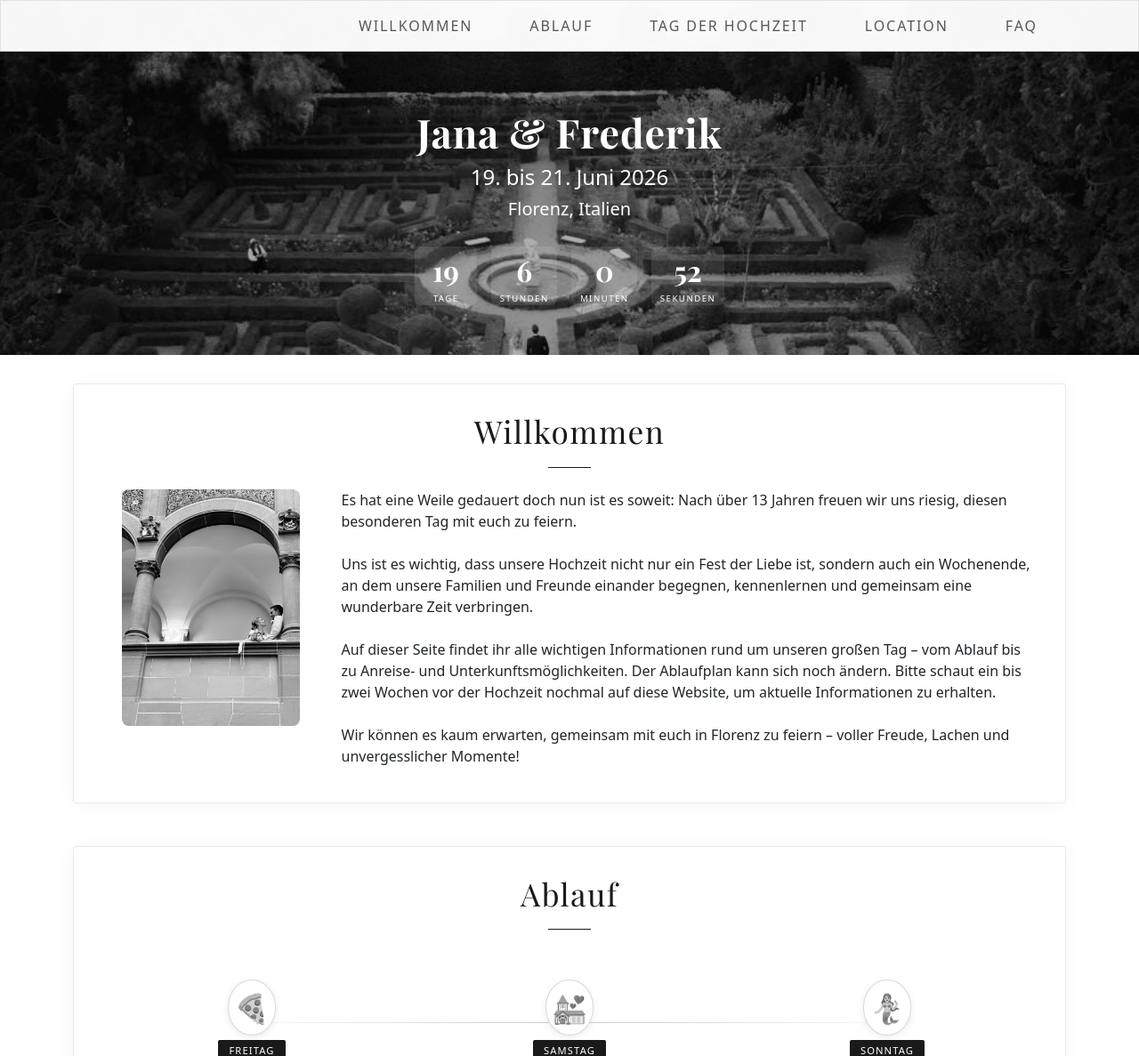
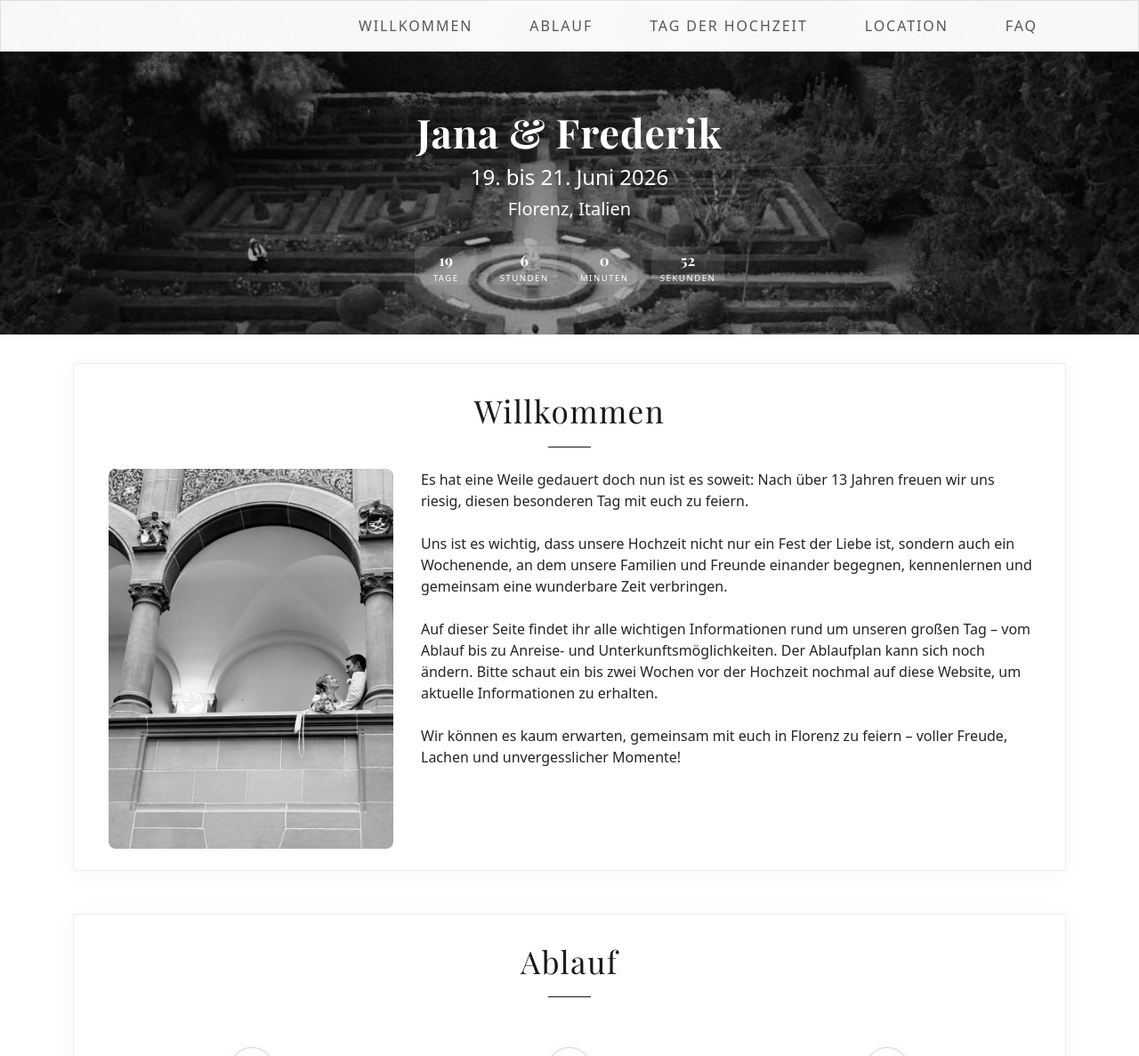
Before and after one commit to fredigee/hochzeit-website, a Flask app: page / in a window 1280 px wide. Shown: the top 1187 px of the page at 89% size. Run offline with Flask 3, Linux system fonts and the light colour scheme; a user stored in the database is signed in; some libraries are stand-ins or nearby versions.

Commit message:
Fix mobile countdown size, enlarge couple photo
- Remove Bootstrap fs-2 override causing large countdown on mobile
- Countdown now stays on one line on mobile
- Increase couple photo max-width to 320px, column to col-lg-4

Co-Authored-By: Claude Sonnet 4.6 <noreply@anthropic.com>

```diff
--- a/static/style.css
+++ b/static/style.css
@@ -338,7 +338,7 @@ nav ul li a:hover {
     min-width: 58px;
 }
 
-.countdown-item span:first-child {
+.countdown-number {
     font-size: 1.05rem;
     font-weight: bold;
     font-family: 'Playfair Display', serif;
@@ -362,17 +362,17 @@ nav ul li a:hover {
     }
 
     .countdown {
-        flex-wrap: wrap;
-        gap: 1rem;
+        gap: 0.5rem;
+        flex-wrap: nowrap;
     }
 
     .countdown-item {
-        min-width: 100px;
-        padding: 0.8rem 1.5rem;
+        min-width: 60px;
+        padding: 0.4rem 0.5rem;
     }
 
-    .countdown-item span:first-child {
-        font-size: 2rem;
+    .countdown-number {
+        font-size: 1.3rem;
     }
 
     .section-content {
@@ -869,7 +869,7 @@ nav ul li a:hover {
 
 .slide-image {
     width: 100%;
-    max-width: 200px;
+    max-width: 320px;
     height: auto;
     object-fit: contain;
     border-radius: 8px;
--- a/templates/index.html
+++ b/templates/index.html
@@ -32,19 +32,19 @@
             <p class="location fs-5">Florenz, Italien</p>
             <div class="countdown mt-4">
                 <div class="countdown-item text-center">
-                    <span id="days" class="fs-2 fw-bold">0</span>
+                    <span id="days" class="countdown-number">0</span>
                     <span class="countdown-label">Tage</span>
                 </div>
                 <div class="countdown-item text-center">
-                    <span id="hours" class="fs-2 fw-bold">0</span>
+                    <span id="hours" class="countdown-number">0</span>
                     <span class="countdown-label">Stunden</span>
                 </div>
                 <div class="countdown-item text-center">
-                    <span id="minutes" class="fs-2 fw-bold">0</span>
+                    <span id="minutes" class="countdown-number">0</span>
                     <span class="countdown-label">Minuten</span>
                 </div>
                 <div class="countdown-item text-center">
-                    <span id="seconds" class="fs-2 fw-bold">0</span>
+                    <span id="seconds" class="countdown-number">0</span>
                     <span class="countdown-label">Sekunden</span>
                 </div>
             </div>
@@ -55,7 +55,7 @@
         <div class="section-content">
             <h2 class="mb-4 text-center">Willkommen</h2>
             <div class="row align-items-start">
-                <div class="col-lg-3 col-md-12">
+                <div class="col-lg-4 col-md-12">
                     <div class="couple-slideshow">
                         <div class="slideshow-container">
                             <div class="single-image">
@@ -64,7 +64,7 @@
                         </div>
                     </div>
                 </div>
-                <div class="col-lg-9 col-md-12">
+                <div class="col-lg-8 col-md-12">
                     <div class="story-content">
                         <p>Es hat eine Weile gedauert doch nun ist es soweit: Nach über 13 Jahren freuen wir uns riesig, diesen besonderen Tag mit euch zu feiern.<br><br>
                         Uns ist es wichtig, dass unsere Hochzeit nicht nur ein Fest der Liebe ist, sondern auch ein Wochenende, an dem unsere Familien und Freunde einander begegnen, kennenlernen und gemeinsam eine wunderbare Zeit verbringen.<br><br>
```
